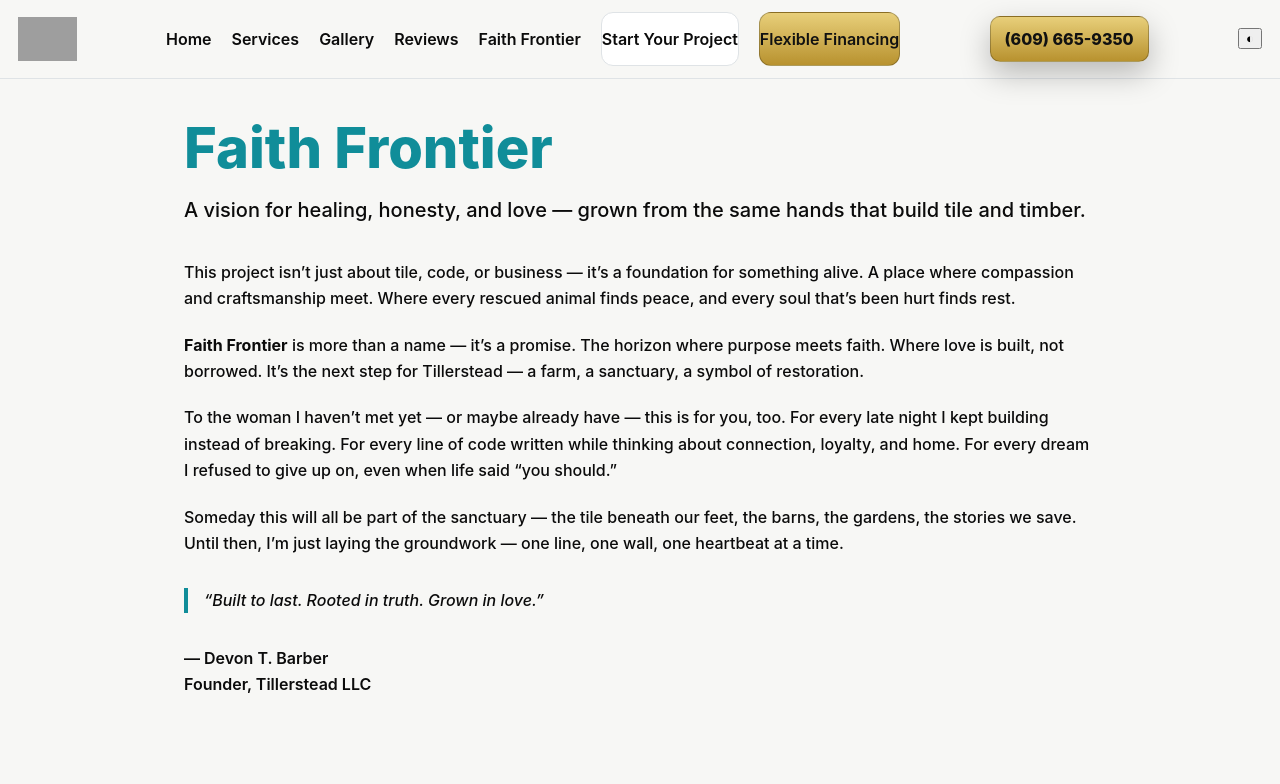
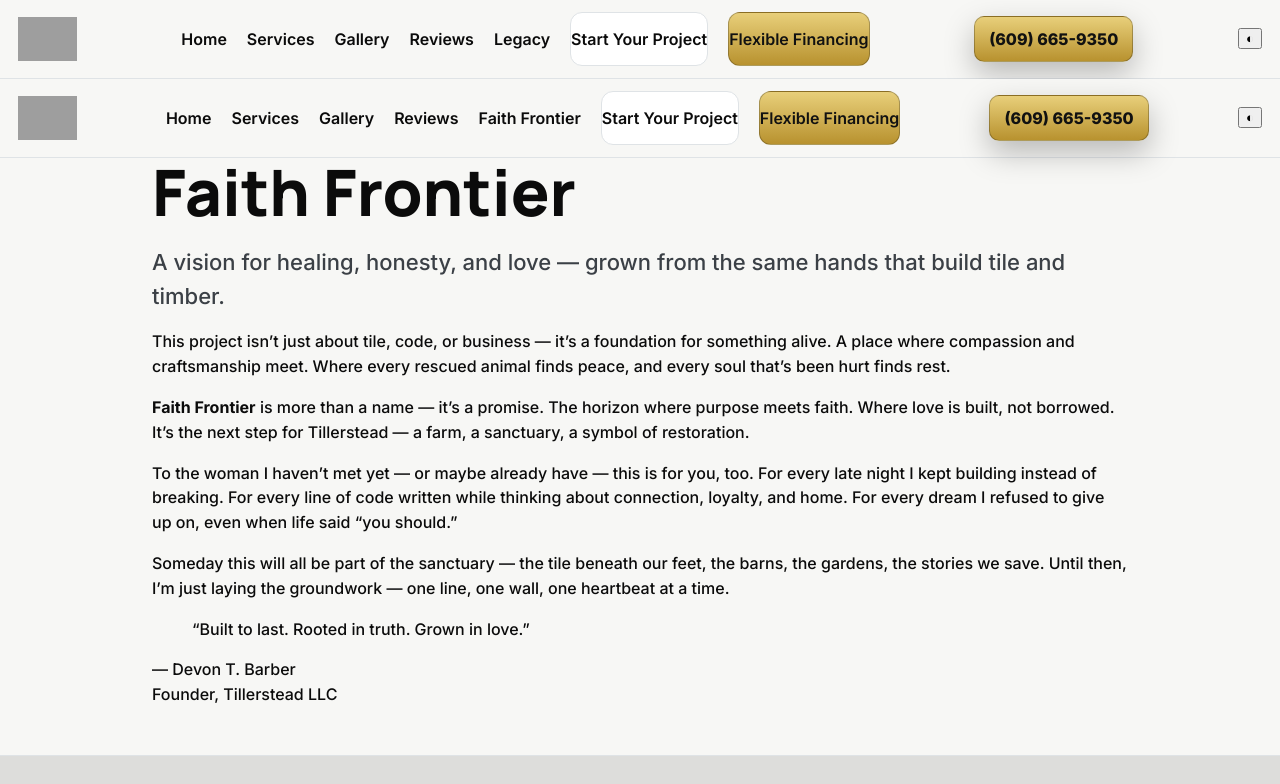
Before and after one commit to XTX33/Tillerstead-site, a Jekyll site: the page built from faith.html, in a window 1280 px wide and 1400 px high. Shown: the top 784 px of the window. Built offline with Jekyll 4.4.1, drawn with Linux system fonts in a browser that asks for light colours; some of the changed text lies outside the part shown; grey boxes are pictures that could not be loaded.

Commit message:
Update faith.html

```diff
--- a/faith.html
+++ b/faith.html
@@ -1,45 +1,7 @@
-<!doctype html>
-<html lang="en">
-<head>
-  <meta charset="utf-8">
-  <meta name="viewport" content="width=device-width, initial-scale=1">
-  <title>Faith Frontier | Tillerstead LLC</title>
-  <meta name="description" content="Faith Frontier — the heart and future sanctuary behind Tillerstead LLC. A vision of healing, honesty, and love grown from hard work and truth.">
-  <meta name="theme-color" content="#0b0b0b">
-  <meta name="color-scheme" content="dark light">
-  <link rel="canonical" href="https://tillerstead.com/faith.html">
-  <link rel="manifest" href="/manifest.webmanifest">
-
-  <!-- Favicons -->
-  <link rel="icon" type="image/png" sizes="32x32" href="/assets/img/Logo-light.png">
-  <link rel="apple-touch-icon" sizes="180x180" href="/assets/img/Logo-light.png">
-
-  <!-- Social -->
-  <meta property="og:title" content="Faith Frontier | Tillerstead LLC">
-  <meta property="og:description" content="Faith Frontier — a vision of purpose, faith, and love behind Tillerstead’s craftsmanship.">
-  <meta property="og:type" content="website">
-  <meta property="og:url" content="https://tillerstead.com/faith.html">
-  <meta property="og:image" content="https://tillerstead.com/assets/img/og-image.png">
-  <meta name="twitter:card" content="summary_large_image">
-
-  <link rel="stylesheet" href="/assets/css/style.css?v=9">
-  <script defer src="/assets/js/main.js?v=9"></script>
-
-  <style>
-    main.container { max-width: 60rem; margin: 0 auto; padding: 2.5rem 1.5rem; }
-    h1 { font-size: clamp(2rem, 6vw, 3.5rem); margin-bottom: 1rem; color: var(--accent,#d4af37); }
-    .lead { font-size: 1.25rem; color: var(--muted); margin-bottom: 2rem; }
-    p { line-height: 1.65; margin-bottom: 1.25rem; }
-    blockquote {
-      border-left: 4px solid var(--accent);
-      padding-left: 1rem;
-      margin: 2rem 0;
-      font-style: italic;
-      color: var(--muted);
-    }
-    .signature { margin-top: 2rem; font-weight: 600; color: var(--muted); }
-  </style>
-</head>
+---
+layout: default
+title: Faith
+---
 
 <body>
   <a class="sr-only" href="#main">Skip to content</a>
```
